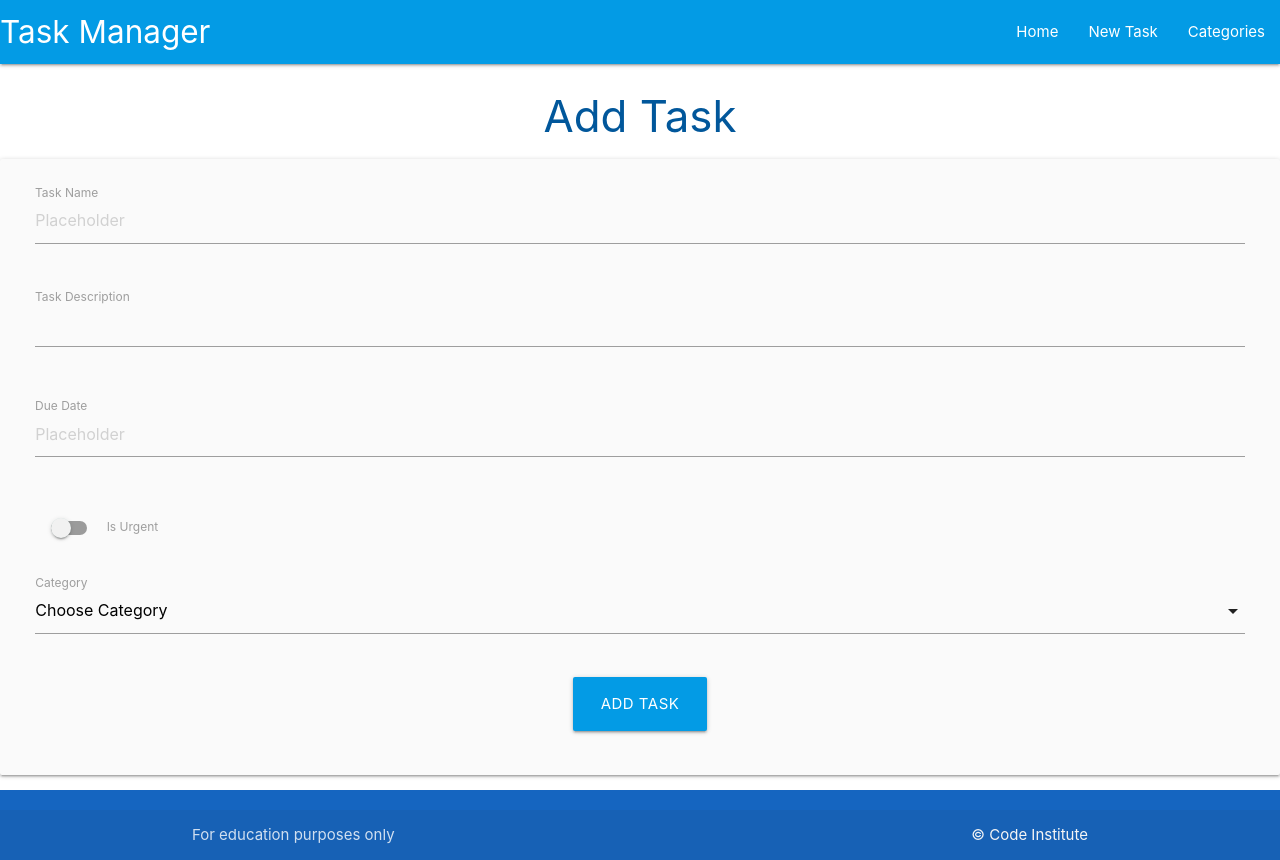
After one commit to halfpintutopia/ci-task-manager-walkthrough, a Flask app: page /add_task in a window 1280 px wide. The commit adds this page. Run offline with Flask 3, Linux system fonts and the light colour scheme; data that the repository does not hold is empty.

Commit message:
Trigger the form to submit via the add_task() function

```diff
--- a/taskmanager/routes.py
+++ b/taskmanager/routes.py
@@ -40,3 +40,20 @@ def delete_category(category_id):
     db.session.delete(category)
     db.session.commit()
     return redirect(url_for('categories'))
+
+
+@app.route('/add_task', methods=['GET', 'POST'])
+def add_task():
+    categories = list(Category.query.order_by(Category.category_name).all())
+    if request.method == 'POST':
+        task = Task(
+            task_name=request.form.get('task_name'),
+            task_description=request.form.get('task_description'),
+            is_urgent=bool(True if request.form.get('is_urgent') else False),
+            due_date=request.form.get('due_date'),
+            category_id=request.form.get('category_id')
+        )
+        db.session.add(task)
+        db.session.commit()
+        return redirect(url_for('home'))
+    return render_template('add_task.html', categories=categories)
--- a/taskmanager/static/js/script.js
+++ b/taskmanager/static/js/script.js
@@ -1,7 +1,16 @@
 document.addEventListener('DOMContentLoaded', function () {
     var elems = document.querySelectorAll('.sidenav');
     var modals = document.querySelectorAll('.modal');
+    var datepicker = document.querySelectorAll('.datepicker');
+    var selects = document.querySelectorAll('select');
 
     M.Sidenav.init(elems);
     M.Modal.init(modals);
+    M.Datepicker.init(datepicker, {
+        form: 'dd mmm, yyyy',
+        i18n: {
+            done: 'Select'
+        }
+    });
+    M.FormSelect.init(selects);
 });
--- /dev/null
+++ b/taskmanager/templates/add_task.html
@@ -0,0 +1,79 @@
+{% extends 'base.html' %}
+
+{% block content %}
+    <h3 class="light-blue-text text-darken-4 center-align">Add Task</h3>
+
+    <div class="row card-panel grey lighten-5">
+        <form class="col s12" method="POST" action="{{ url_for('add_task') }}">
+            <div class="row">
+                <div class="input-field col s12">
+                    <input placeholder="Placeholder"
+                           name="task_name"
+                           id="task_name"
+                           type="text"
+                           class="validate"
+                           required
+                           minlength="5"
+                           maxlength="50">
+                    <label for="task_name">Task Name</label>
+                </div>
+            </div>
+
+            <div class="row">
+                <div class="input-field col s12">
+                    <textarea placeholder="Placeholder"
+                              name="task_description"
+                              id="task_description"
+                              class="validate materialize-textarea"
+                              required
+                              minlength="5"
+                              maxlength="200">
+                    </textarea>
+                    <label for="task_description">Task Description</label>
+                </div>
+            </div>
+
+            <div class="row">
+                <div class="input-field col s12">
+                    <input placeholder="Placeholder"
+                           name="due_date"
+                           id="due_date"
+                           type="text"
+                           class="datepicker validate"
+                           required>
+                    <label for="due_date">Due Date</label>
+                </div>
+            </div>
+
+            <div class="row">
+                <div class="input-field col s12">
+                    <div class="switch">
+                        <label for="is_urgent">
+                            <input id="is_urgent" name="is_urgent" type="checkbox">
+                            <span class="lever"></span>
+                            Is Urgent
+                        </label>
+                    </div>
+                </div>
+            </div>
+
+            <div class="row">
+                <div class="input-field col s12">
+                    <select id="category_id" name="category_id" class="validate" required>
+                        <option value="" disabled selected>Choose Category</option>
+                        {% for category in categories %}
+                            <option value="{{ category.id }}">{{ category.category_name }}</option>
+                        {% endfor %}
+                    </select>
+                    <label for="category_id">Category</label>
+                </div>
+            </div>
+
+            <div class="row">
+                <div class="center-align col s12">
+                    <button class="btn-large light-blue darken-1" type="submit">Add Task</button>
+                </div>
+            </div>
+        </form>
+    </div>
+{% endblock %}
--- a/taskmanager/templates/base.html
+++ b/taskmanager/templates/base.html
@@ -26,7 +26,7 @@
                 <a href="#" data-target="mobile-demo" class="sidenav-trigger"><i class="material-icons">menu</i></a>
                 <ul class="right hide-on-med-and-down">
                     <li><a href="{{ url_for('home') }}">Home</a></li>
-                    <li><a href="{{ url_for('home') }}">Home</a></li>
+                    <li><a href="{{ url_for('add_task') }}">New Task</a></li>
                     <li><a href="{{ url_for('categories') }}">Categories</a></li>
                 </ul>
             </div>
@@ -35,7 +35,7 @@
         <!--mobile sidenav-->
         <ul class="sidenav" id="mobile-demo">
             <li><a href="{{ url_for('home') }}">Home</a></li>
-            <li><a href="{{ url_for('home') }}">Home</a></li>
+            <li><a href="{{ url_for('add_task') }}">New Task</a></li>
             <li><a href="{{ url_for('categories') }}">Categories</a></li>
         </ul>
     </header>
```
Also changed, not shown: taskmanager/templates/tasks.html (+9 -0 lines).
